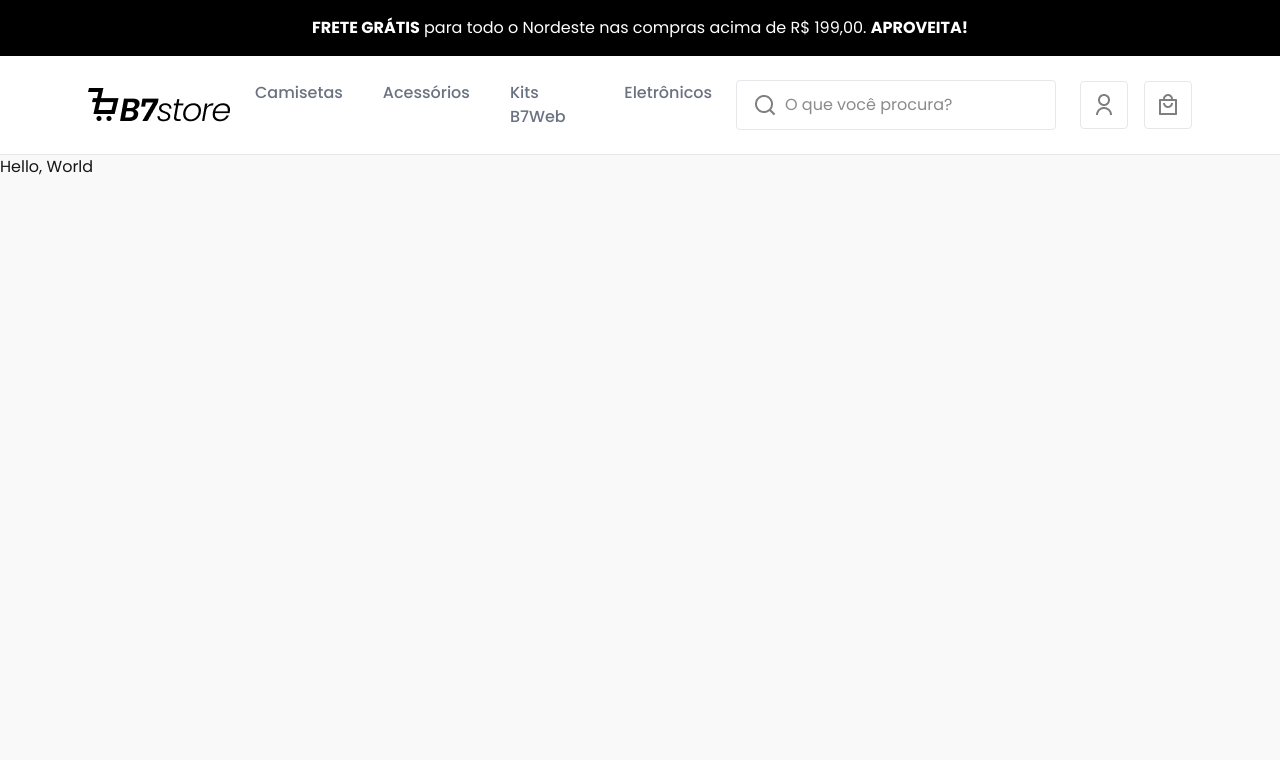
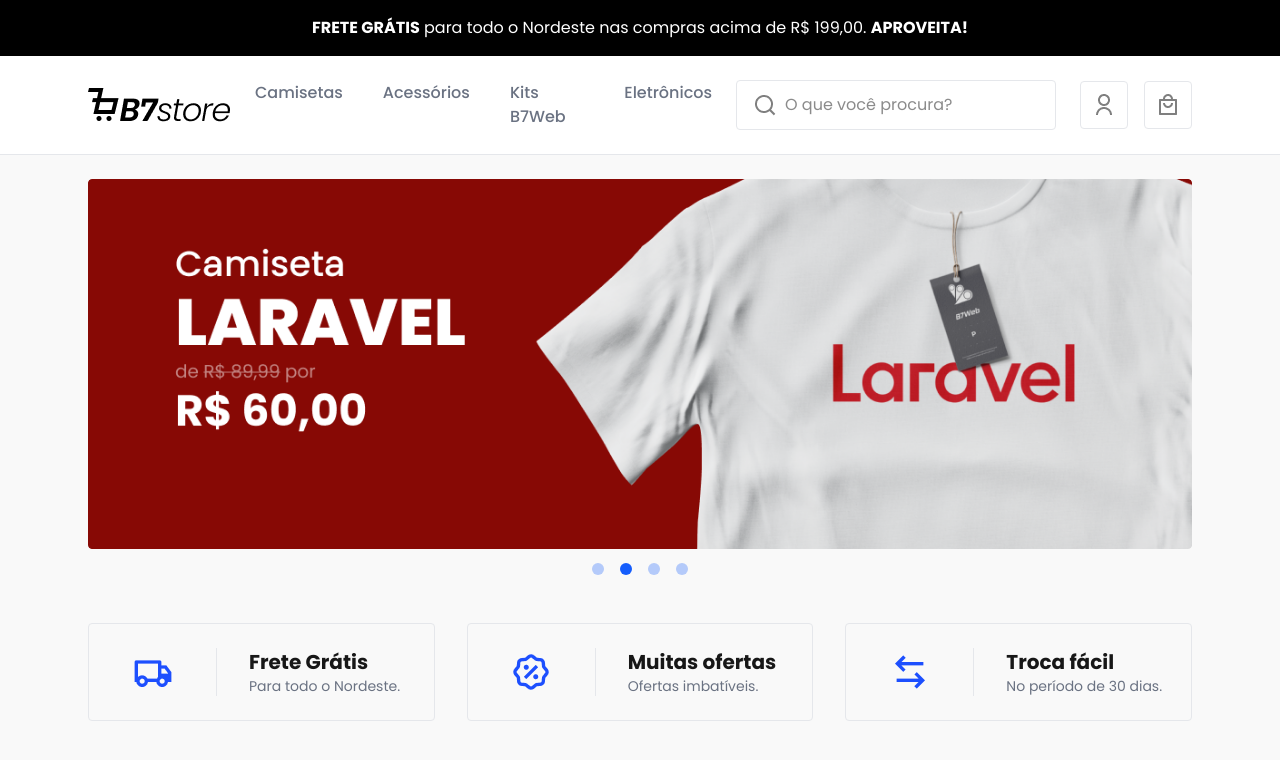
Before and after one commit to silvapedrodev/b7store-frontend, a Next.js app: page / in a window 1280 px wide. Shown: the top 760 px of the page. Built offline with nearby package versions, Linux system fonts and the light colour scheme.

Commit message:
feat(home): add homepage banners

```diff
--- a/src/app/(site)/layout.tsx
+++ b/src/app/(site)/layout.tsx
@@ -8,7 +8,9 @@
   return (
     <div>
       <Header />
-      { children }
+      <main className="w-full max-w-6xl p-6 mx-auto">
+        {children}
+      </main>
     </div>
   );
 }
--- a/src/app/(site)/page.tsx
+++ b/src/app/(site)/page.tsx
@@ -1,8 +1,64 @@
+import { Banners } from "@/components/home/banners";
+import { data } from "@/data";
+import Image from "next/image";
+
+const features = [
+  {
+    image: "truck-line.png",
+    label: "Frete Grátis",
+    description: "Para todo o Nordeste.",
+  },
+  {
+    image: "discount-percent-line.png",
+    label: "Muitas ofertas",
+    description: "Ofertas imbatíveis.",
+  },
+  {
+    image: "arrow-left-right-line.png",
+    label: "Troca fácil",
+    description: "No período de 30 dias.",
+  },
+];
+
+type Props = {
+  image: string;
+  label: string;
+  description: string;
+}
+
+const FeatureCard = ({ image, label, description }: Props) => {
+  return (
+    <div className="flex flex-1 py-6 border border-gray-200 rounded-sm mt-6 md:mt-12">
+      <div className="w-32 border-r border-gray-200 flex justify-center items-center">
+        <Image
+          src={`/assets/ui/${image}`}
+          alt={label}
+          width={40}
+          height={40}
+        />
+      </div>
+      <div className="flex-1 pl-8">
+        <div className="font-bold text-xl">{label}</div>
+        <div className="text-gray-500 text-sm">{description}</div>
+      </div>
+    </div>
+  )
+}
 
 export default function Page() {
   return (
-    <div>
-      Hello, World
+    <div className="">
+      <Banners list={data.banners} />
+      <div className="flex flex-col md:flex-row gap-4 md:gap-8">
+        {features.map((item, index) => (
+          <FeatureCard
+            key={index}
+            image={item.image}
+            label={item.label}
+            description={item.description}
+          />
+        ))}
+      </div>
     </div>
   )
 }
--- /dev/null
+++ b/src/components/home/banners.tsx
@@ -0,0 +1,72 @@
+"use client"
+
+import { Banner } from "@/types/banner";
+import Image from "next/image";
+import Link from "next/link";
+import { SetStateAction, useEffect, useState } from "react";
+
+type Props = {
+  list: Banner[]
+}
+
+let bannerTimer: ReturnType<typeof setTimeout>;
+let bannerTime = 3000;
+
+export const Banners = ({ list }: Props) => {
+  const [currentImage, setCurrentImage] = useState(0);
+
+  const nextImage = () => {
+    setCurrentImage(currentImage => {
+      if (currentImage + 1 >= list.length) {
+        return 0;
+      } else {
+        return currentImage + 1;
+      }
+    })
+  }
+
+  const handleBannerClick = (index: SetStateAction<number>) => {
+    setCurrentImage(index);
+    clearInterval(bannerTimer);
+    bannerTimer = setInterval(nextImage, bannerTime);
+  }
+
+  useEffect(() => {
+    bannerTimer = setInterval(nextImage, bannerTime);
+    return () => clearInterval(bannerTimer);
+  }, [])
+
+  return (
+    <div>
+      <div className="relative aspect-3/1">
+        {list.map((banner, index) => (
+          <Link
+            key={index}
+            href={banner.link}
+            className="transition-all absolute inset-0"
+            style={{ opacity: currentImage === index ? 1 : 0 }}
+          >
+            <Image
+              src={banner.img}
+              alt=""
+              width={1200}
+              height={400}
+              className="rounded-sm"
+            />
+          </Link>
+        ))}
+      </div>
+      <div className="mt-4 flex justify-center gap-4">
+        {list.map((banner, index) => (
+          <div
+            key={index}
+            className="size-3 bg-blue-600 rounded-full cursor-pointer"
+            style={{ opacity: currentImage === index ? 1 : 0.3 }}
+            onClick={() => handleBannerClick(index)}
+          >
+          </div>
+        ))}
+      </div>
+    </div>
+  );
+}
--- /dev/null
+++ b/src/data.ts
@@ -0,0 +1,8 @@
+export const data = {
+  banners: [
+    { img: '/assets/banners/banner-1.png', link: '' },
+    { img: '/assets/banners/banner-2.png', link: '' },
+    { img: '/assets/banners/banner-3.png', link: '' },
+    { img: '/assets/banners/banner-4.png', link: '' },
+  ]
+}
--- /dev/null
+++ b/src/types/banner.ts
@@ -0,0 +1,4 @@
+export type Banner = {
+  img: string;
+  link: string;
+}
```
